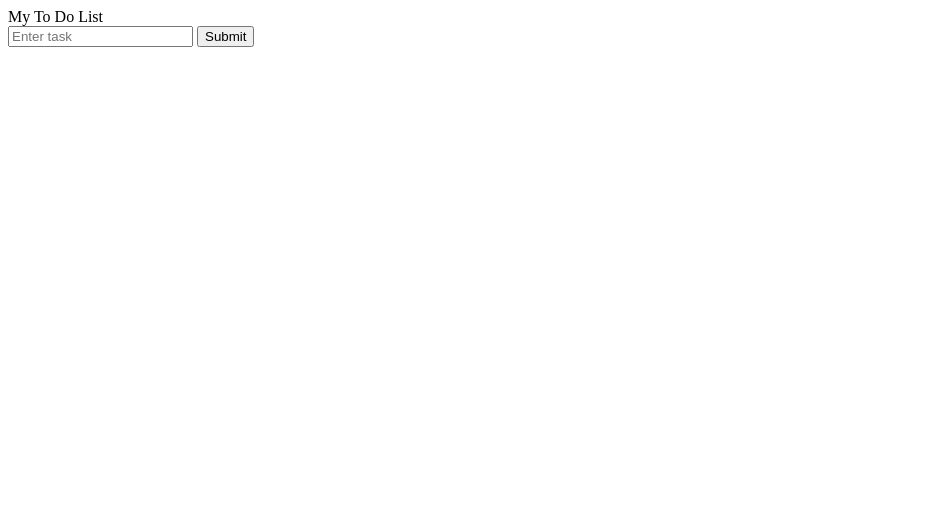
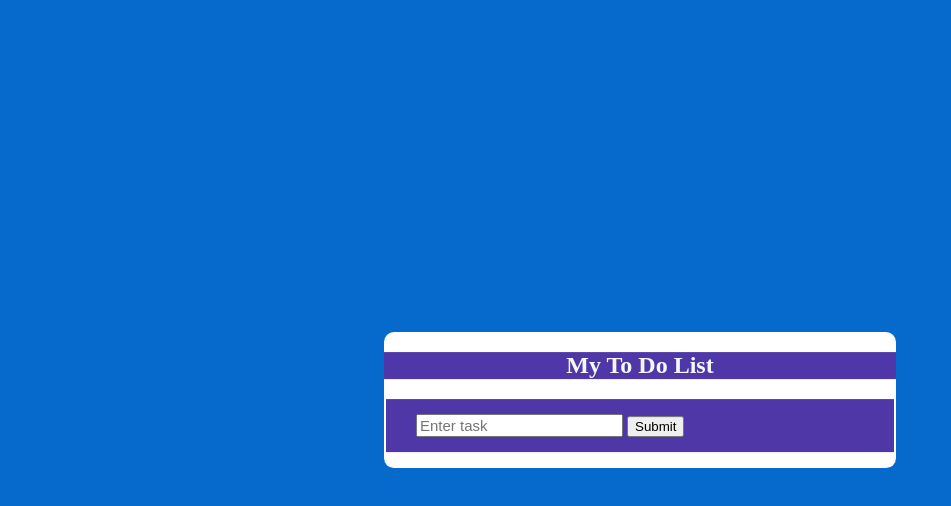
Before and after one commit to topgyshon/To-DoList, a website: page src/index.html in a window 1280 px wide. Shown: the whole page, without its empty margins (0-951 px from the left). Drawn offline with Linux system fonts and the light colour scheme.

Commit message:
css added

```diff
--- /dev/null
+++ b/src/index.css
@@ -0,0 +1,52 @@
+
+
+body{
+    height: 100vh;
+    background: #066acd;
+}
+
+.container{
+
+    width: 40%;
+    top: 50%;
+    left: 50%;
+    background: white;
+    border-radius: 10px;
+    min-width: 450px;
+    position: absolute;
+    min-height: 100px;
+    transform: translate(-50%,-50%);
+}
+
+#input{
+
+    color: #111111;
+    font-weight: 500;
+    position: relative;
+
+    font-family: 'Poppins',sans-serif;
+    font-size: 15px;
+
+}
+
+#taskInputSection{
+    margin-left:100px;
+    margin-top: 20px;
+    background-color: #4f37a7;
+            border: none;
+            color: #fff;
+            padding: 15px 30px;
+            text-decoration: none;
+            margin: 4px 2px;
+            cursor: pointer;
+
+}
+
+
+.header{
+    color: rgb(243, 247, 249);
+    background-color:#4f37a7;
+    padding-top: 0%;
+    text-align: center;
+
+}
--- a/src/index.html
+++ b/src/index.html
@@ -3,17 +3,22 @@
 <head>
     <meta charset="UTF-8">
     <meta name="viewport" content="width=device-width, initial-scale=1.0">
-    <title>Document</title>
+    <title>My To Do List</title>
     <script src="../build/index.js" defer></script>
+    <link rel="stylesheet" href="./index.css">
 
 </head>
 <body>
-    <hi> My To Do List</hi>
+    <div class="container">
 
-    <div id="taskInputSection">
-        <input type="text" id="input" placeholder="Enter task" name="name">
-        <button id="sub">Submit</button>
-    </div>
+        <div class="header">
+            <h2> My To Do List</h2>
+        </div>
+
+        <div id="taskInputSection">
+            <input type="text" id="input" placeholder="Enter task" name="name">
+            <button id="sub">Submit</button>
+        </div>
 
         <div id="tasksDiv">
 
@@ -22,5 +27,6 @@
             </ol>
 
         </div>
+    </div>
 </body>
 </html>
```
